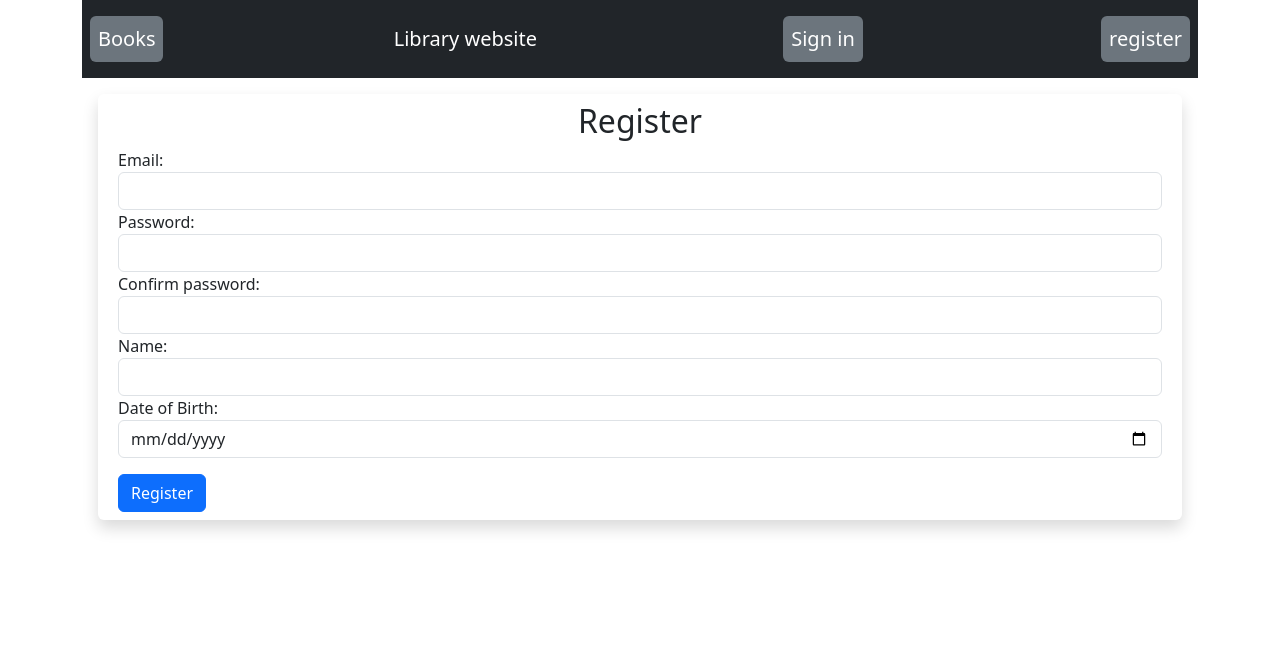
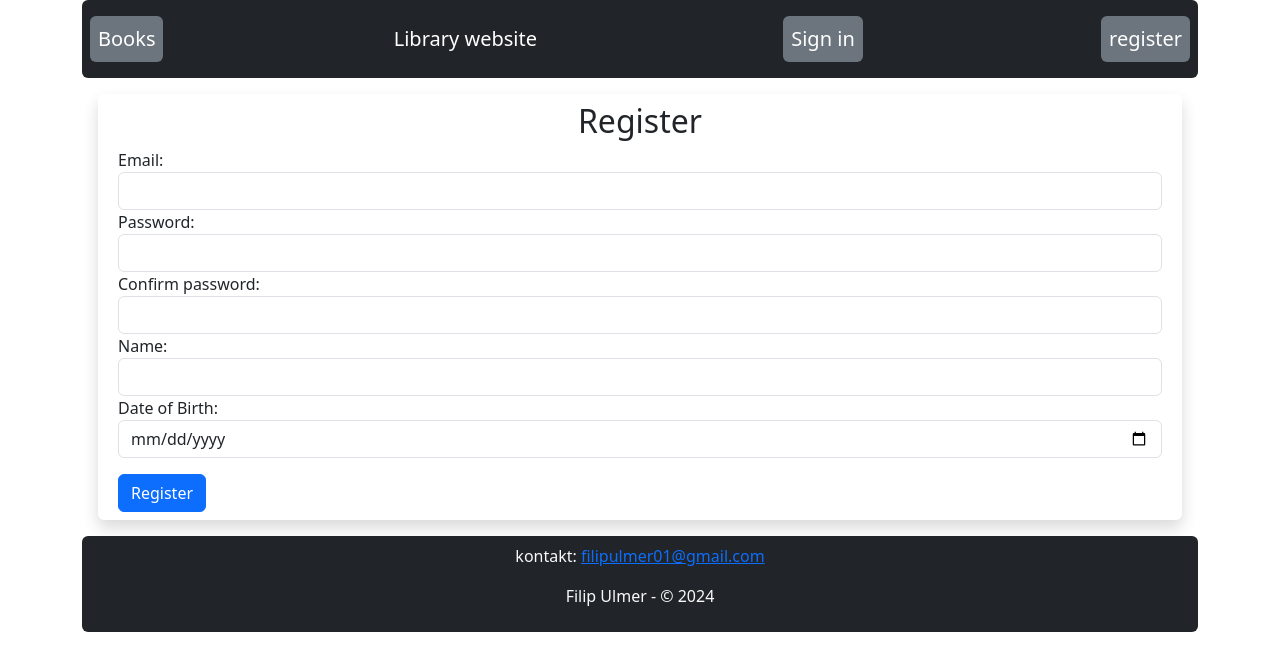
Before and after one commit to Filip002/library-frontend, a Vue app: page /register in a window 1280 px wide. Shown: the top 670 px of the page. Built offline with nearby package versions, Linux system fonts and the light colour scheme; no server answers.

Commit message:
add Footer.vue and update NavBar.vue Book.vue BookList.vue CreateBook.vue Register.vue SignIn.vue UpdateBook.vue

```diff
--- /dev/null
+++ b/src/components/Footer.vue
@@ -0,0 +1,15 @@
+<template>
+    <footer>
+        <div class="rounded bg-dark text-light p-2">
+        <p class="text-center">kontakt: <a href="mailto:filipulmer01@gmail.com" class="text-primary">filipulmer01@gmail.com</a></p>
+        <p class="text-center">Filip Ulmer - &copy; 2024</p></div>
+    </footer>
+</template>
+
+<script>
+
+export default {
+    name: 'FooterC'
+}
+
+</script>
--- a/src/components/NavBar.vue
+++ b/src/components/NavBar.vue
@@ -1,5 +1,5 @@
 <template>
-    <nav class="navbar navbar-dark bg-dark">
+    <nav class="navbar navbar-dark bg-dark rounded">
         <router-link :to="`/`" class="navbar-brand m-2 p-2 bg-secondary rounded">Books</router-link>
         <span class="navbar-brand">Library website</span>
         <router-link :to="`/sign-in`" v-if="!isUserSignedIn()" class="navbar-brand m-2 p-2 bg-secondary rounded">Sign in</router-link>
--- a/src/components/pages/Book.vue
+++ b/src/components/pages/Book.vue
@@ -26,6 +26,7 @@
             </div>
             <router-link :to="`/`" class="btn btn-secondary">Back to list</router-link>
         </div>
+        <FooterC/>
     </div>
 </template>
 
@@ -33,11 +34,13 @@
 import axios from "axios";
 import Swal from 'sweetalert2'
 import NavBar from '../NavBar.vue';
+import FooterC from '../Footer.vue';
 
 export default {
     name: 'BookComponent',
     components: {
         NavBar,
+        FooterC,
     },
     data() {
         return {
--- a/src/components/pages/BookList.vue
+++ b/src/components/pages/BookList.vue
@@ -18,6 +18,7 @@
                 <button v-if="isUserSignedIn()" @click="handleDelete(book.id)" class="btn btn-danger myButton m-3 col-8">Delete</button>
             </div>
         </div>
+        <FooterC/>
     </div>
 </template>
 
@@ -25,11 +26,13 @@
 import axios from "axios";
 import Swal from 'sweetalert2'
 import NavBar from '../NavBar.vue';
+import FooterC from '../Footer.vue';
 
 export default {
     name: 'BookList',
     components: {
         NavBar,
+        FooterC,
     },
     data() {
         return {
--- a/src/components/pages/CreateBook.vue
+++ b/src/components/pages/CreateBook.vue
@@ -72,6 +72,7 @@
                 <router-link :to="`/`" class="btn btn-secondary mt-3 ms-3">Back to list</router-link>
             </form>
         </div>
+        <FooterC/>
     </div>
 </template>
 
@@ -80,11 +81,13 @@
 import axios from "axios";
 import Swal from 'sweetalert2'
 import NavBar from '../NavBar.vue';
+import FooterC from '../Footer.vue';
 
 export default {
     name: 'CreateBook',
     components: {
         NavBar,
+        FooterC,
     },
     data() {
         return {
--- a/src/components/pages/Register.vue
+++ b/src/components/pages/Register.vue
@@ -58,6 +58,7 @@
                 </button>
             </form>
         </div>
+        <FooterC/>
     </div>
 </template>
 
@@ -66,11 +67,13 @@
 import axios from "axios";
 import Swal from 'sweetalert2'
 import NavBar from '../NavBar.vue';
+import FooterC from '../Footer.vue';
 
 export default {
     name: 'user-register',
     components: {
         NavBar,
+        FooterC,
     },
     data() {
         return {
--- a/src/components/pages/SignIn.vue
+++ b/src/components/pages/SignIn.vue
@@ -31,6 +31,7 @@
                 </button>
             </form>
         </div>
+        <FooterC/>
     </div>
 </template>
 
@@ -39,11 +40,13 @@
 import axios from "axios";
 import Swal from 'sweetalert2'
 import NavBar from '../NavBar.vue';
+import FooterC from '../Footer.vue';
 
 export default {
     name: 'SignIn',
     components: {
         NavBar,
+        FooterC,
     },
     data() {
         return {
--- a/src/components/pages/UpdateBook.vue
+++ b/src/components/pages/UpdateBook.vue
@@ -41,6 +41,7 @@
                 <router-link :to="`/`" class="btn btn-secondary mt-3 ms-3">Back to list</router-link>
             </form>
         </div>
+        <FooterC/>
     </div>
 </template>
 
@@ -49,11 +50,13 @@
 import axios from "axios";
 import Swal from 'sweetalert2'
 import NavBar from '../NavBar.vue';
+import FooterC from '../Footer.vue';
 
 export default {
     name: 'UpdateBook',
     components: {
         NavBar,
+        FooterC,
     },
     data() {
         return {
```
